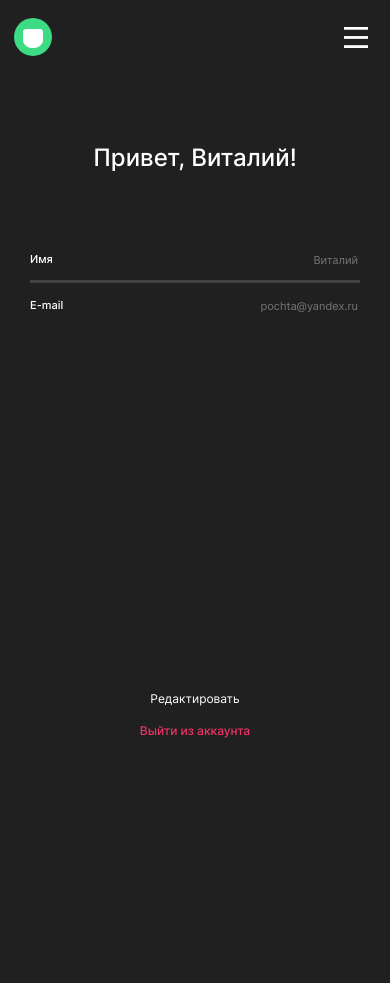
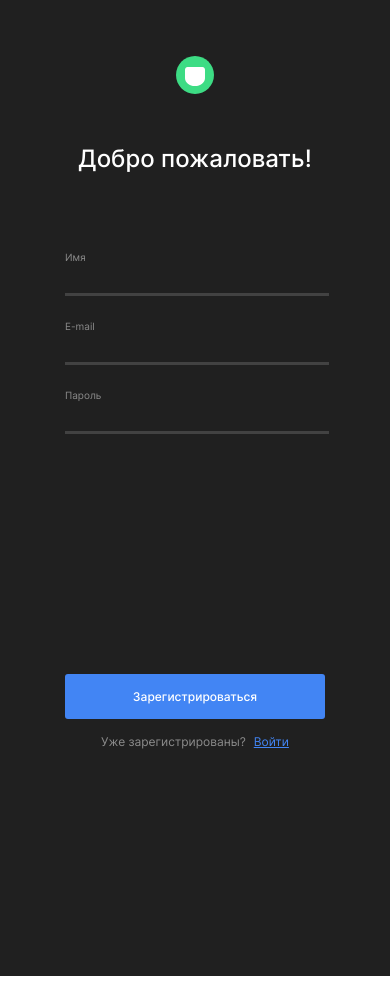
Before and after one commit to OGSmit/movies-explorer-frontend, a React (Create React App) app in the folder frontend/: page / in a window 390 px wide. Built offline with nearby package versions, Linux system fonts and the light colour scheme.

Commit message:
написал register + адаптив

```diff
--- a/frontend/src/components/App.js
+++ b/frontend/src/components/App.js
@@ -3,12 +3,13 @@ import './App.css';
 // import Footer from './Footer';
 // import NotFound from './notFound/NotFound';
 // import Movies from './movies/Movies'
-import Profile from '../components/profile/Profile';
+// import Profile from '../components/profile/Profile';
+import Registration from '../components/register/Registration';
 
 function App() {
   return (
     <div className="App">
-      <Profile />
+      <Registration />
     </div>
   );
 }
--- /dev/null
+++ b/frontend/src/components/register/Registration.css
@@ -0,0 +1,160 @@
+.registration {
+  background-color: #202020;
+  display: flex;
+  flex-direction: column;
+  align-items: center;
+  height: 100vh;
+  padding: 70px 30px;
+}
+
+.registration__container-top {
+  width: 396px;
+  display: flex;
+  flex-direction: column;
+  align-items: flex-start;
+}
+
+.registration__title {
+  font-family: 'Inter';
+  font-style: normal;
+  font-weight: 500;
+  font-size: 24px;
+  line-height: 29px;
+  color: #FFFFFF;
+  margin-top: 40px;
+}
+
+.registration__container-main {
+  width: 396px;
+  display: flex;
+  flex-direction: column;
+  align-items: flex-start;
+  padding: 16px 30px;
+}
+
+.registration__label {
+  font-family: 'Inter';
+  font-style: normal;
+  font-weight: 400;
+  font-size: 10px;
+  line-height: 12px;
+  color: #8B8B8B;
+  width: 100%;
+  display: inline-block;
+  text-align: start;
+  margin-bottom: 5px;
+}
+
+.registration__input {
+  font-family: 'Inter';
+  font-style: normal;
+  font-weight: 400;
+  font-size: 14px;
+  line-height: 17px;
+  color: #FFFFFF;
+  border: 0;
+  background-color: #202020;
+  width: 100%;
+  padding-bottom: 7px;
+  border-bottom: solid #424242;
+  margin-bottom: 20px;
+}
+
+.registration__input:focus {
+  outline: none;
+}
+
+.registration__button-submit {
+  background: #4285F4;
+  border-radius: 3px;
+  font-family: 'Inter';
+  font-style: normal;
+  font-weight: 500;
+  font-size: 14px;
+  line-height: 17px;
+  text-align: center;
+  color: #FFFFFF;
+  border: 0;
+  width: 100%;
+  height: 45px;
+  margin-top: 129px;
+}
+
+.registration__container-bottom {
+  margin: 0 auto;
+  display: flex;
+  flex-direction: row;
+  align-items: center;
+  gap: 6px;
+  padding: 2px 30px;
+}
+
+.registration__link-description {
+  font-family: 'Inter';
+  font-style: normal;
+  font-weight: 400;
+  font-size: 14px;
+  line-height: 17px;
+  text-align: center;
+  color: #8B8B8B;
+}
+
+.registration__link-login {
+  font-family: 'Inter';
+  font-style: normal;
+  font-weight: 400;
+  font-size: 14px;
+  line-height: 17px;
+  text-align: center;
+  color: #4285F4;
+}
+
+@media (max-width: 768px) {
+  .registration {
+    padding: 232px 30px;
+  }
+}
+
+@media (max-width: 460px) {
+  .registration {
+    padding: 66px 30px;
+  }
+
+  .registration__container-top {
+    width: 260px;
+    align-items: center;
+  }
+
+  .registration__title {
+    font-size: 24px;
+    width: 260px;
+    margin-top: 50px;
+  }
+
+  .registration__container-main {
+    width: 260px;
+    padding: 54px 0;
+    box-sizing: border-box;
+  }
+
+  .registartion__logo {
+    margin-top: -10px;
+  }
+
+  .registration__button-submit {
+    font-size: 12px;
+    margin-top: 220px;
+  }
+
+  .registration__link-description {
+    font-size: 12px;
+  }
+
+  .registration__link-login {
+    font-size: 12px;
+  }
+
+  .registration__container-bottom {
+    gap: 8px;
+  }
+}
--- /dev/null
+++ b/frontend/src/components/register/Registration.js
@@ -0,0 +1,31 @@
+import './Registration.css'
+import logo from '../../image/header__logo.svg';
+
+function Registration() {
+
+  return (
+    <div className='registration'>
+      <div className='registration__container-top'>
+        <img className='registartion__logo' alt='логотип' src={logo}></img>
+        <h2 className='registration__title'>Добро пожаловать!</h2>
+      </div>
+      <div className='registration__container-main'>
+        <form className='registration__form'>
+          <label className='registration__label' for='registration__input_name'>Имя</label>
+          <input className='registration__input registration__input_name' id='registration__input_name'></input>
+          <label className='registration__label' for='registration__input_email'>E-mail</label>
+          <input className='registration__input registration__input_email' id='registration__input_email'></input>
+          <label className='registration__label' for='registration__input_password'>Пароль</label>
+          <input className='registration__input registration__input_password' id='registration__input_password'></input>
+          <button className='registration__button-submit'>Зарегистрироваться</button>
+        </form>
+        <div className='registration__container-bottom'>
+          <p className='registration__link-description'>Уже зарегистрированы?</p>
+          <a href='#' className='registration__link-login'>Войти</a>
+        </div>
+      </div>
+    </div>
+  )
+}
+
+export default Registration;
```
